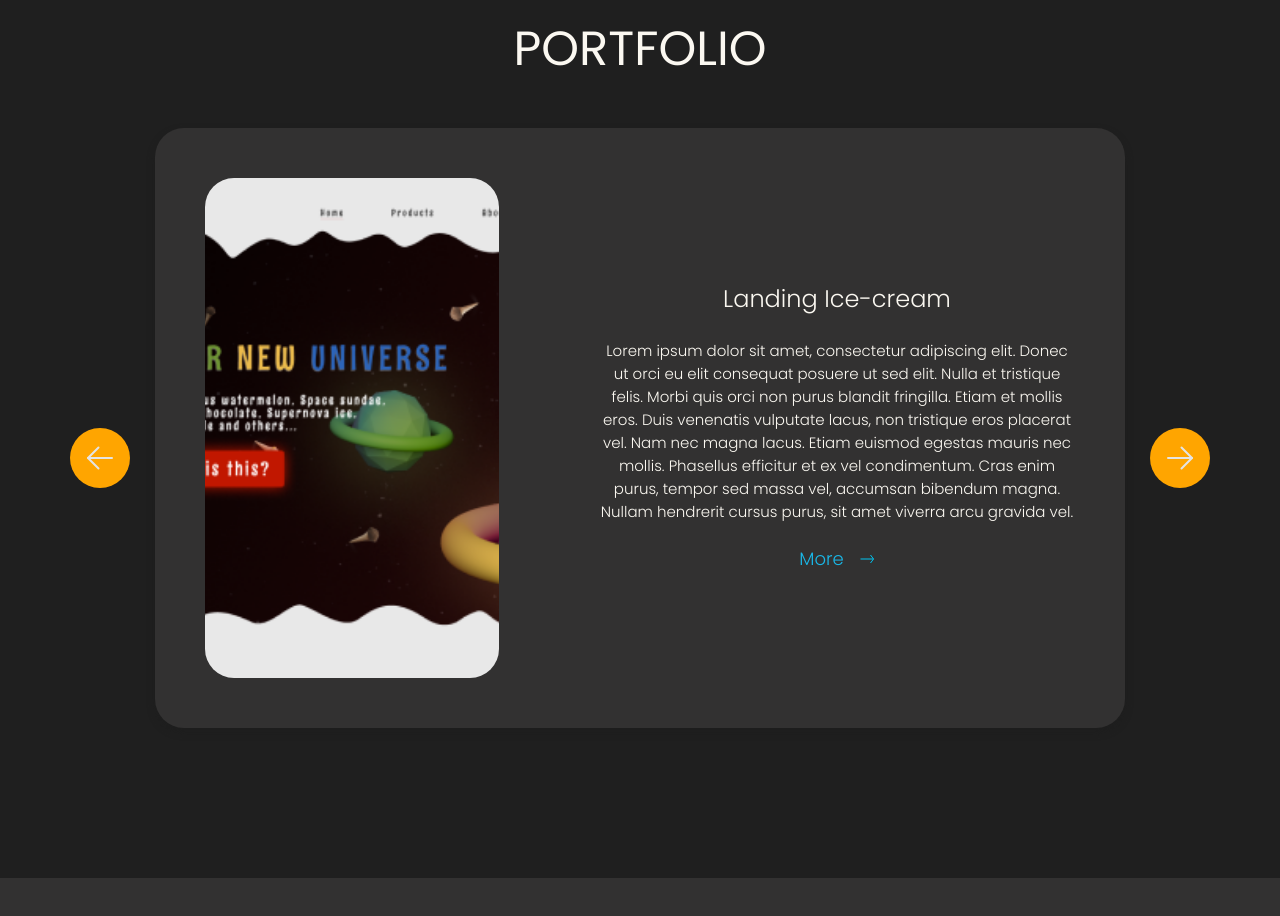
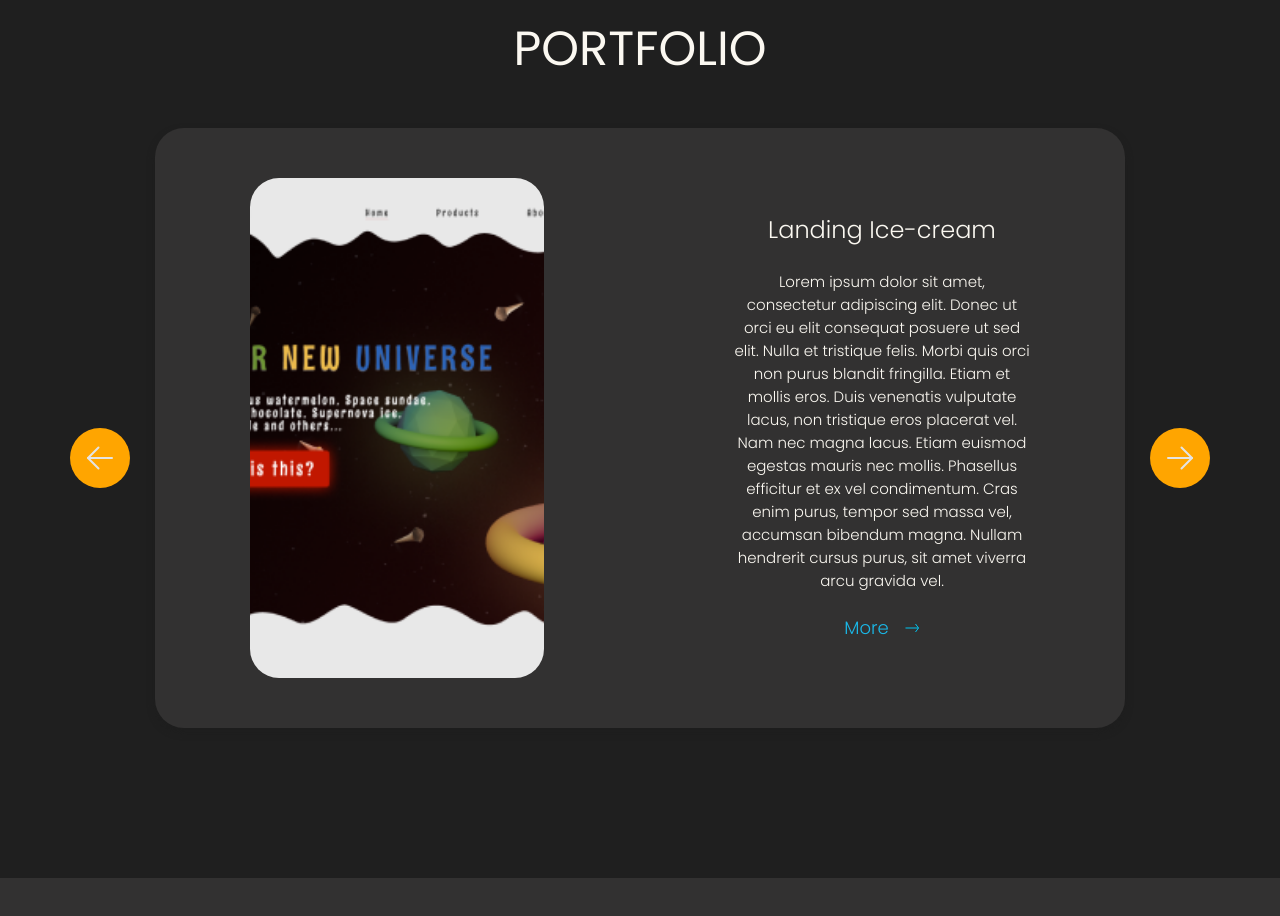
Before and after one commit to kdrenata/portfolio-project, a React (Vite) app: page / in a window 1280 px wide. Shown: the part 3060-3976 px from the top of the page. Built offline with nearby package versions, Linux system fonts and the light colour scheme.

Commit message:
refactoring

```diff
--- a/src/layout/sections/portfolio/work/Work.tsx
+++ b/src/layout/sections/portfolio/work/Work.tsx
@@ -36,26 +36,28 @@ const StyledWork = styled.div`
     min-height: 600px;
     margin: 50px;
     display: flex;
+    justify-content: space-around;
 
     @media ${theme.media.tablet} {
         flex-wrap: wrap;
         justify-content: center;
     }
 
-
 `
 const Image = styled.img`
     object-fit: cover;
     border-radius: 29px;
     margin: 50px;
+
 `
 const WrapperWork = styled.div`
     color: ${theme.colors.font};
     margin: 0 50px;
+    width: 296px;
     display: flex;
     flex-direction: column;
+    justify-content: center;
     gap: 25px;
-    justify-content: center;
 
 `
 const Title = styled.h3`
@@ -63,7 +65,6 @@ const Title = styled.h3`
     font-weight: 300;
     text-align: center;
     //opacity: 0.7;
-
 `
 const Text = styled.p`
     font-size: 15px;
```
